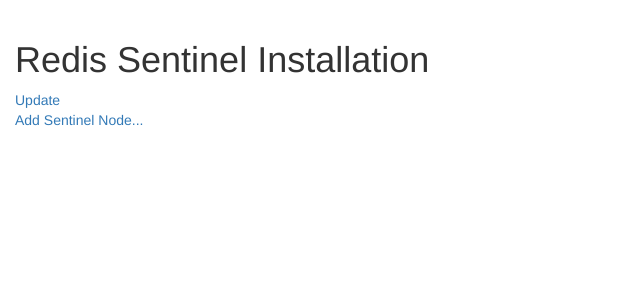
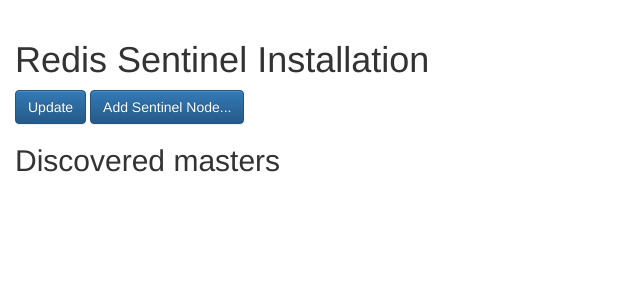
Before and after one commit to cgarciaarano/sentinel_gui, a Flask app: page / in a window 1280 px wide. Shown: the part 52-352 px from the top of the page, without its empty margins (0-640 px from the left). Run offline with Flask 2, Linux system fonts and the light colour scheme; some libraries are stand-ins or nearby versions.

Commit message:
Added buttons and first load

```diff
--- a/sentinel_gui/templates/base.html
+++ b/sentinel_gui/templates/base.html
@@ -56,7 +56,7 @@
             $('#manager').html(content);
             });
         };
-    //window.onload = update_manager;
+    window.onload = update_manager;
     </script>
   </body>
 </html>
--- a/sentinel_gui/templates/index.html
+++ b/sentinel_gui/templates/index.html
@@ -1,7 +1,7 @@
 {% extends "base.html" %}
 {% block index %}
-    <div><a href="javascript:update_manager();">Update</a></div>
-    <div><a href="/add_sentinel">Add Sentinel Node...</a></div>
+    <a class="btn btn-primary" href="javascript:update_manager();">Update</a>
+    <a class="btn btn-primary" href="/add_sentinel">Add Sentinel Node...</a>
 
     <span id='manager'></span>
     {% block masters_data %}{% endblock masters_data%}
```
